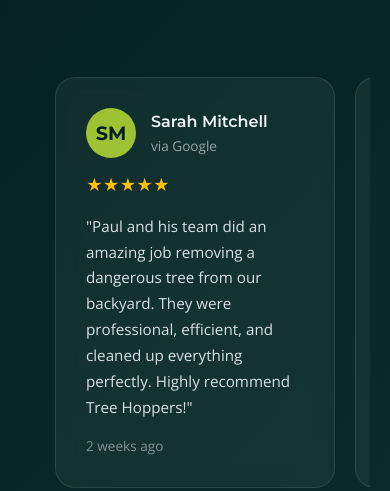
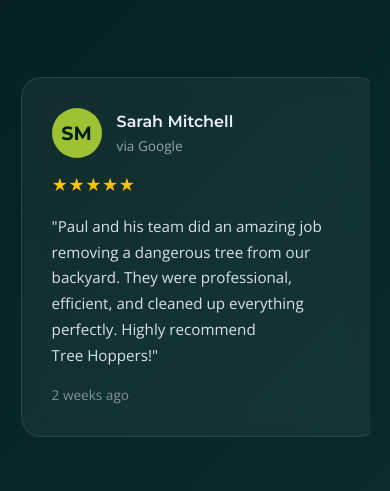
Before and after one commit to codingsqurl/boxes, a plain HTML site: page index.html in a window 390 px wide. Shown: the part 7871-8362 px from the top of the page. Drawn offline with nearby package versions, Linux system fonts and the light colour scheme; some packages are replaced by stand-ins of ours.

Commit message:
scrolling

```diff
--- a/css/style.css
+++ b/css/style.css
@@ -866,12 +866,12 @@ a {
 
 .reviews-track {
   display: flex;
-  gap: 30px;
+  gap: 40px;
   overflow-x: auto;
   scroll-snap-type: x mandatory;
   scrollbar-width: none;
   -ms-overflow-style: none;
-  padding: 20px max(60px, calc((100vw - 350px) / 2));
+  padding: 20px calc((100vw - min(500px, 85vw)) / 2);
   -webkit-overflow-scrolling: touch;
   scroll-behavior: smooth;
   touch-action: pan-x;
@@ -911,8 +911,8 @@ a {
 }
 
 .review-card {
-  -webkit-flex: 0 0 350px;
-  flex: 0 0 350px;
+  -webkit-flex: 0 0 min(500px, 85vw);
+  flex: 0 0 min(500px, 85vw);
   background: rgba(255,255,255,0.05);
   -webkit-backdrop-filter: blur(10px);
   backdrop-filter: blur(10px);
@@ -920,6 +920,7 @@ a {
   padding: 30px;
   border-radius: 20px;
   scroll-snap-align: center;
+  scroll-snap-stop: always;
   -webkit-transition: var(--transition-normal);
   transition: var(--transition-normal);
 }
@@ -1415,12 +1416,12 @@ a {
   }
 
   .review-card {
-    -webkit-flex: 0 0 340px;
-    flex: 0 0 340px;
+    -webkit-flex: 0 0 min(450px, 85vw);
+    flex: 0 0 min(450px, 85vw);
   }
 
   .reviews-track {
-    padding: 20px max(30px, calc((100vw - 340px) / 2));
+    padding: 20px calc((100vw - min(450px, 85vw)) / 2);
   }
 
   .footer-grid {
@@ -1489,12 +1490,13 @@ a {
   }
 
   .review-card {
-    -webkit-flex: 0 0 320px;
-    flex: 0 0 320px;
+    -webkit-flex: 0 0 90vw;
+    flex: 0 0 90vw;
   }
 
   .reviews-track {
-    padding: 20px max(20px, calc((100vw - 320px) / 2));
+    padding: 20px calc((100vw - 90vw) / 2);
+    gap: 30px;
   }
 
   .reviews-carousel {
@@ -1539,13 +1541,13 @@ a {
   }
 
   .review-card {
-    -webkit-flex: 0 0 280px;
-    flex: 0 0 280px;
+    -webkit-flex: 0 0 92vw;
+    flex: 0 0 92vw;
   }
 
   .reviews-track {
-    gap: 20px;
-    padding: 20px max(10px, calc((100vw - 280px) / 2));
+    gap: 25px;
+    padding: 20px calc((100vw - 92vw) / 2);
   }
 
   .reviews-carousel {
--- a/js/main.js
+++ b/js/main.js
@@ -258,7 +258,9 @@ function initReviewsCarousel() {
     return;
   }
 
-  var scrollAmount = 380; // Card width + gap
+  // Calculate scroll amount based on card width + gap
+  var cardElement = track.querySelector('.review-card');
+  var scrollAmount = cardElement ? cardElement.offsetWidth + 40 : 540; // Card width + gap
 
   // Safari-compatible scroll function
   function scrollTrack(amount) {
```
